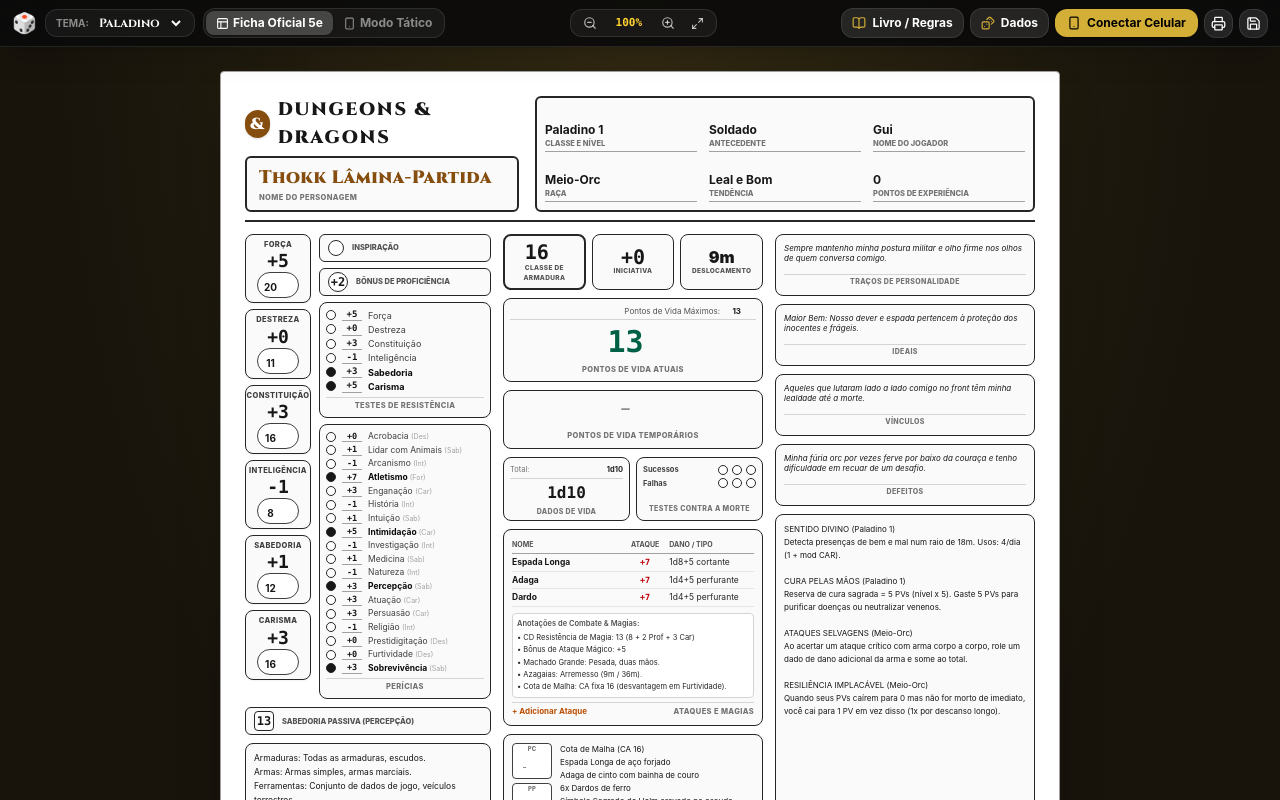
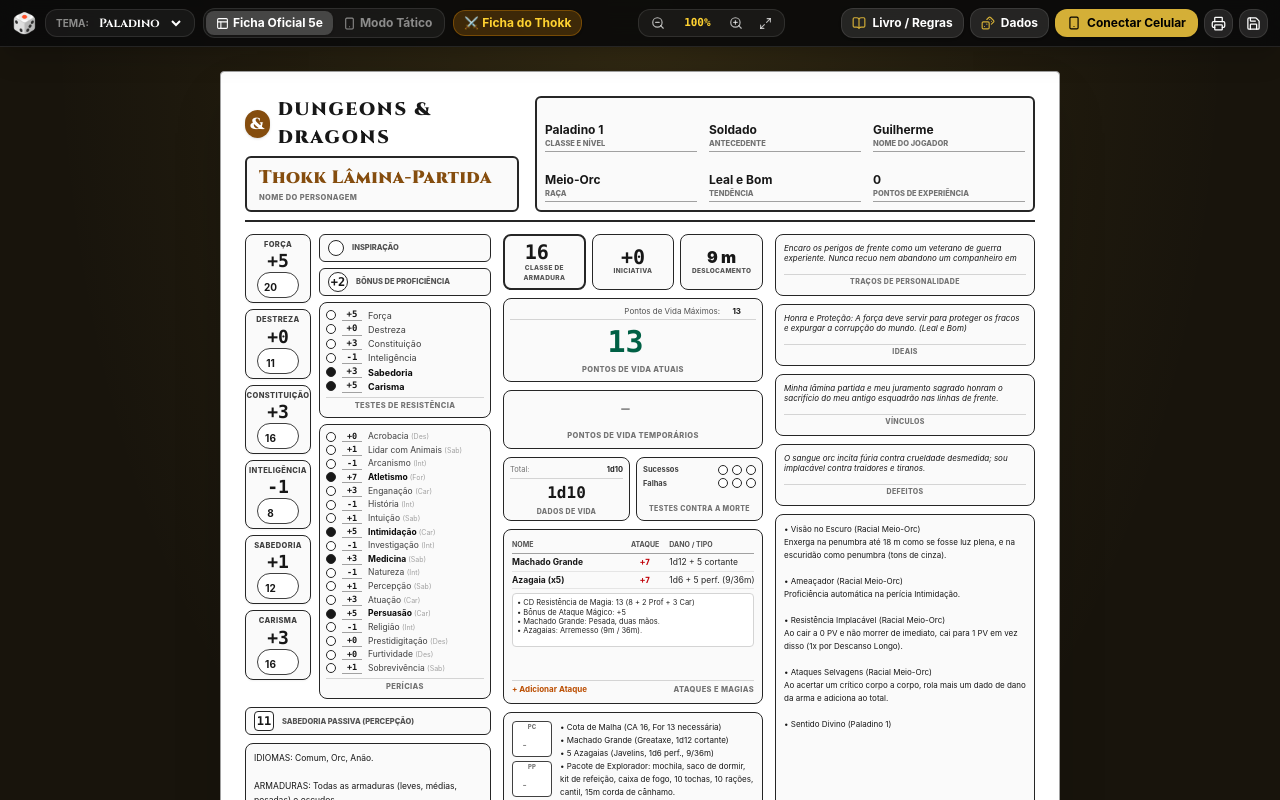
Before and after one commit to Gui2761/dnd5e-nexus, a React (Vite) app: page / in a window 1280 px wide. Shown: the top 800 px of the page. Built offline with nearby package versions, Linux system fonts and the light colour scheme.

Commit message:
Update exact character sheet with Machado Grande, Azagaias and proficiencies from ASCII

```diff
--- a/src/App.jsx
+++ b/src/App.jsx
@@ -26,8 +26,8 @@
         const fromUrl = decompressCharacterFromUrl(sheetParam);
         if (fromUrl) return fromUrl;
       }
-      // 2. Tenta carregar do localStorage
-      const saved = localStorage.getItem("dnd5e_nexus_character");
+      // 2. Tenta carregar do localStorage com chave v3
+      const saved = localStorage.getItem("dnd5e_nexus_character_v3");
       if (saved) {
         try {
           return JSON.parse(saved);
@@ -69,7 +69,7 @@
   // Salva no localStorage e atualiza título
   useEffect(() => {
     if (typeof window !== "undefined") {
-      localStorage.setItem("dnd5e_nexus_character", JSON.stringify(character));
+      localStorage.setItem("dnd5e_nexus_character_v3", JSON.stringify(character));
       document.title = `${character.name || "Personagem"} — D&D 5e Oficial`;
     }
   }, [character]);
@@ -161,6 +161,19 @@
                 <span className="hidden sm:inline">Modo Tático</span>
               </button>
             </div>
+
+            {/* Botão de Restaurar Ficha do Thokk */}
+            <button
+              onClick={() => {
+                if (confirm("Deseja carregar a ficha original do Thokk Lâmina-Partida com todos os atributos oficiais?")) {
+                  setCharacter(DEFAULT_CHARACTER);
+                }
+              }}
+              className="px-2.5 py-1 rounded-xl text-xs font-bold bg-amber-500/20 text-amber-300 border border-amber-500/30 hover:bg-amber-500/30 transition-all flex items-center gap-1 shadow-sm"
+              title="Carregar a ficha canônica do Thokk Lâmina-Partida"
+            >
+              <span>⚔️ Ficha do Thokk</span>
+            </button>
           </div>
 
           {/* Centro: Controles de Zoom da Ficha Oficial */}
--- a/src/components/OfficialSheet.jsx
+++ b/src/components/OfficialSheet.jsx
@@ -569,13 +569,13 @@
                 </table>
 
                 {/* Bloco de Anotações de Ataques */}
-                <div className="mt-1.5 p-1 bg-white border border-neutral-300 rounded text-[7.5px] leading-relaxed text-neutral-800">
-                  <div className="font-semibold text-neutral-600 mb-0.5">Anotações de Combate & Magias:</div>
-                  <div>• CD Resistência de Magia: 13 (8 + 2 Prof + 3 Car)</div>
-                  <div>• Bônus de Ataque Mágico: +5</div>
-                  <div>• Machado Grande: Pesada, duas mãos.</div>
-                  <div>• Azagaias: Arremesso (9m / 36m).</div>
-                  <div>• Cota de Malha: CA fixa 16 (desvantagem em Furtividade).</div>
+                <div className="mt-1 p-1 bg-white border border-neutral-300 rounded">
+                  <textarea
+                    value={character.attackNotes || "• CD Resistência de Magia: 13 (8 + 2 Prof + 3 Car)\n• Bônus de Ataque Mágico: +5\n• Machado Grande: Pesada, duas mãos.\n• Azagaias: Arremesso (9m / 36m).\n• Cota de Malha: CA fixa 16 (desvantagem em Furtividade)."}
+                    onChange={(e) => setCharacter({ ...character, attackNotes: e.target.value })}
+                    rows={4}
+                    className="w-full bg-transparent border-none focus:outline-none resize-none text-[7.5px] leading-tight font-sans text-neutral-800"
+                  />
                 </div>
               </div>
 
--- a/src/data/initialCharacter.js
+++ b/src/data/initialCharacter.js
@@ -2,12 +2,12 @@
   id: "thokk_lamina_partida",
   name: "Thokk Lâmina-Partida",
   className: "Paladino",
-  subclass: "Juramento de Devoção",
+  subclass: "Juramento Sagrado",
   level: 1,
   race: "Meio-Orc",
   background: "Soldado",
   alignment: "Leal e Bom",
-  playerName: "Gui",
+  playerName: "Guilherme",
   xp: 0,
   inspiration: false,
 
@@ -21,7 +21,7 @@
     cha: 16
   },
 
-  // Proficiências em salvaguardas
+  // Proficiências em salvaguardas (Sabedoria e Carisma)
   savingProficiencies: {
     str: false,
     dex: false,
@@ -31,7 +31,11 @@
     cha: true
   },
 
-  // Perícias (true se proficiente)
+  // Perícias exatas do Thokk:
+  // [*] Atletismo (+7)
+  // [*] Intimidação (+5)
+  // [*] Medicina (+3)
+  // [*] Persuasão (+5)
   skillsProficiencies: {
     athletics: true,
     acrobatics: false,
@@ -44,20 +48,20 @@
     religion: false,
     animalHandling: false,
     insight: false,
-    medicine: false,
-    perception: true,
-    survival: true,
+    medicine: true,
+    perception: false,
+    survival: false,
     deception: false,
     intimidation: true,
     performance: false,
-    persuasion: false
+    persuasion: true
   },
 
   // Combate
   armorClass: 16,
   armorName: "Cota de Malha",
   initiativeBonus: 0,
-  speed: "9m",
+  speed: "9 m",
   hpMax: 13,
   hpCurrent: 13,
   hpTemp: 0,
@@ -68,30 +72,27 @@
     failures: 0
   },
 
-  // Ataques
+  // Ataques oficiais do Thokk:
+  // 1. Machado Grande (+7 no ataque, 1d12+5 Cortante)
+  // 2. Azagaia (x5) (+7 no ataque, 1d6+5 Perf., alcance 9/36m)
   attacks: [
     {
       id: "atk-1",
-      name: "Espada Longa",
+      name: "Machado Grande",
       bonus: "+7",
-      damage: "1d8+5 cortante",
-      notes: "Versátil (1d10+5 com 2 mãos)"
+      damage: "1d12 + 5 cortante",
+      notes: "Pesada, duas mãos"
     },
     {
       id: "atk-2",
-      name: "Adaga",
+      name: "Azagaia (x5)",
       bonus: "+7",
-      damage: "1d4+5 perfurante",
-      notes: "Acuidade, arremesso 6/18m"
-    },
-    {
-      id: "atk-3",
-      name: "Dardo",
-      bonus: "+7",
-      damage: "1d4+5 perfurante",
-      notes: "Distância 6/18m"
+      damage: "1d6 + 5 perf. (9/36m)",
+      notes: "Arremesso 9m / 36m"
     }
   ],
+
+  attackNotes: "• CD Resistência de Magia: 13 (8 + 2 Prof + 3 Car)\n• Bônus de Ataque Mágico: +5\n• Machado Grande: Pesada, duas mãos.\n• Azagaias: Arremesso (9m / 36m).\n• Cota de Malha: CA fixa 16 (desvantagem em Furtividade).",
 
   // Magias & Habilidades de Conjuração
   spellcasting: {
@@ -108,12 +109,12 @@
       9: { total: 0, used: 0 }
     },
     spells: [
-      { id: "sp-1", name: "Cura pelas Mãos (Reserva)", level: 1, prepared: true, desc: "Reserva de 5 PVs por descanso longo para cura direta ou cura de venenos." },
-      { id: "sp-2", name: "Sentido Divino", level: 1, prepared: true, desc: "Detecta celestiais, corruptores e mortos-vivos a até 18 metros." }
+      { id: "sp-1", name: "Cura pelas Mãos (Reserva 5 PV)", level: 1, prepared: true, desc: "Reserva de 5 PV curativos por Descanso Longo. Toque para restaurar PV ou gaste 5 PV para curar 1 doença ou neutralizar 1 veneno." },
+      { id: "sp-2", name: "Sentido Divino (4x/dia)", level: 1, prepared: true, desc: "Ação: Detecta celestiais, corruptores e mortos-vivos num raio de 18m. 4 utilizações por Descanso Longo (1 + Mod Carisma)." }
     ]
   },
 
-  // Riqueza & Moedas
+  // Moedas & Riqueza: 10 PO
   coins: {
     cp: 0,
     sp: 0,
@@ -122,22 +123,22 @@
     pp: 0
   },
 
-  // Equipamentos
-  equipmentText: "Cota de Malha (CA 16)\nEspada Longa de aço forjado\nAdaga de cinto com bainha de couro\n6x Dardos de ferro\nSímbolo Sagrado de Helm cravado no escudo\nMochila de aventureiro\nSaco de dormir, cantil de água\n10 dias de rações de viagem\nCorda de cânhamo de 15 metros\nTocha (x5), pederneira e isqueiro\nUniforme de soldado com insígnia da legião",
+  // Equipamento
+  equipmentText: "• Cota de Malha (CA 16, For 13 necessária)\n• Machado Grande (Greataxe, 1d12 cortante)\n• 5 Azagaias (Javelins, 1d6 perf., 9/36m)\n• Pacote de Explorador: mochila, saco de dormir, kit de refeição, caixa de fogo, 10 tochas, 10 rações, cantil, 15m corda de cânhamo.\n• Símbolo Sagrado (Amuleto no peitoral)\n• Jogo de Cartas, insígnia militar de Soldado, algibeira.\n• Riquezas: 10 PO",
 
-  // Outras Proficiências e Idiomas
-  otherProficiencies: "Armaduras: Todas as armaduras, escudos.\nArmas: Armas simples, armas marciais.\nFerramentas: Conjunto de dados de jogo, veículos terrestres.\nIdiomas: Comum, Orc.",
+  // Outras Proficiências & Idiomas
+  otherProficiencies: "IDIOMAS: Comum, Orc, Anão.\n\nARMADURAS: Todas as armaduras (leves, médias, pesadas) e escudos.\n\nARMAS: Armas simples e armas marciais.\n\nFERRAMENTAS: Jogo de Cartas, Veículos Terrestres.",
 
   // Personalidade & Roleplay
   personality: {
-    traits: "Sempre mantenho minha postura militar e olho firme nos olhos de quem conversa comigo.",
-    ideals: "Maior Bem: Nosso dever e espada pertencem à proteção dos inocentes e frágeis.",
-    bonds: "Aqueles que lutaram lado a lado comigo no front têm minha lealdade até a morte.",
-    flaws: "Minha fúria orc por vezes ferve por baixo da couraça e tenho dificuldade em recuar de um desafio."
+    traits: "Encaro os perigos de frente como um veterano de guerra experiente. Nunca recuo nem abandono um companheiro em apuros.",
+    ideals: "Honra e Proteção: A força deve servir para proteger os fracos e expurgar a corrupção do mundo. (Leal e Bom)",
+    bonds: "Minha lâmina partida e meu juramento sagrado honram o sacrifício do meu antigo esquadrão nas linhas de frente.",
+    flaws: "O sangue orc incita fúria contra crueldade desmedida; sou implacável contra traidores e tiranos."
   },
 
-  // Habilidades e Características Especiais
-  featuresText: "SENTIDO DIVINO (Paladino 1)\nDetecta presenças de bem e mal num raio de 18m. Usos: 4/dia (1 + mod CAR).\n\nCURA PELAS MÃOS (Paladino 1)\nReserva de cura sagrada = 5 PVs (nível x 5). Gaste 5 PVs para purificar doenças ou neutralizar venenos.\n\nATAQUES SELVAGENS (Meio-Orc)\nAo acertar um ataque crítico com arma corpo a corpo, role um dado de dano adicional da arma e some ao total.\n\nRESILIÊNCIA IMPLACÁVEL (Meio-Orc)\nQuando seus PVs caírem para 0 mas não for morto de imediato, você cai para 1 PV em vez disso (1x por descanso longo).\n\nVISÃO NO ESCURO (Meio-Orc)\nEnxerga na penumbra e escuridão a até 18 metros.",
+  // Características & Habilidades
+  featuresText: "• Visão no Escuro (Racial Meio-Orc)\nEnxerga na penumbra até 18 m como se fosse luz plena, e na escuridão como penumbra (tons de cinza).\n\n• Ameaçador (Racial Meio-Orc)\nProficiência automática na perícia Intimidação.\n\n• Resistência Implacável (Racial Meio-Orc)\nAo cair a 0 PV e não morrer de imediato, cai para 1 PV em vez disso (1x por Descanso Longo).\n\n• Ataques Selvagens (Racial Meio-Orc)\nAo acertar um crítico corpo a corpo, rola mais um dado de dano da arma e adiciona ao total.\n\n• Sentido Divino (Paladino 1)\nAção: Detecta celestiais, corruptores e mortos-vivos num raio de 18 m, além de locais consagrados/profanados. 4 utilizações / Descanso Longo (1 + Mod Carisma).\n\n• Cura pelas Mãos (Paladino 1)\nReserva de 5 PV curativos por Descanso Longo. Toque para restaurar PV ou gaste 5 PV da reserva para curar 1 doença ou neutralizar 1 veneno.",
 
   // Biografia
   bio: {
@@ -147,9 +148,9 @@
     eyes: "Âmbar vivo",
     skin: "Verde acinzentado",
     hair: "Negro trançado",
-    appearance: "Imponente, ombros largos e presas salientes que indicam sua linhagem orc, ostentando cicatrizes de guerra e uma armadura reluzente com o símbolo sagrado.",
-    backstory: "Nascido entre duas culturas e criado nas fileiras da guarda de fronteira, Thokk encontrou na disciplina marcial e na fé a força para dominar sua fúria interior.",
-    allies: "Legião do Punho de Prata, Ordem dos Paladinos do Alvorecer.",
-    treasure: "Pingente com a pedra do seu antigo pelotão de infantaria."
+    appearance: "Imponente, ombros largos e presas salientes de meio-orc, trajado em cota de malha reluzente com símbolo sagrado.",
+    backstory: "Veterano de infantaria que encontrou no juramento dos paladinos o propósito para guiar sua força em defesa dos inocentes.",
+    allies: "Legião dos Soldados de Fronteira",
+    treasure: "Lâmina partida da sua primeira batalha honrosa."
   }
 };
```
